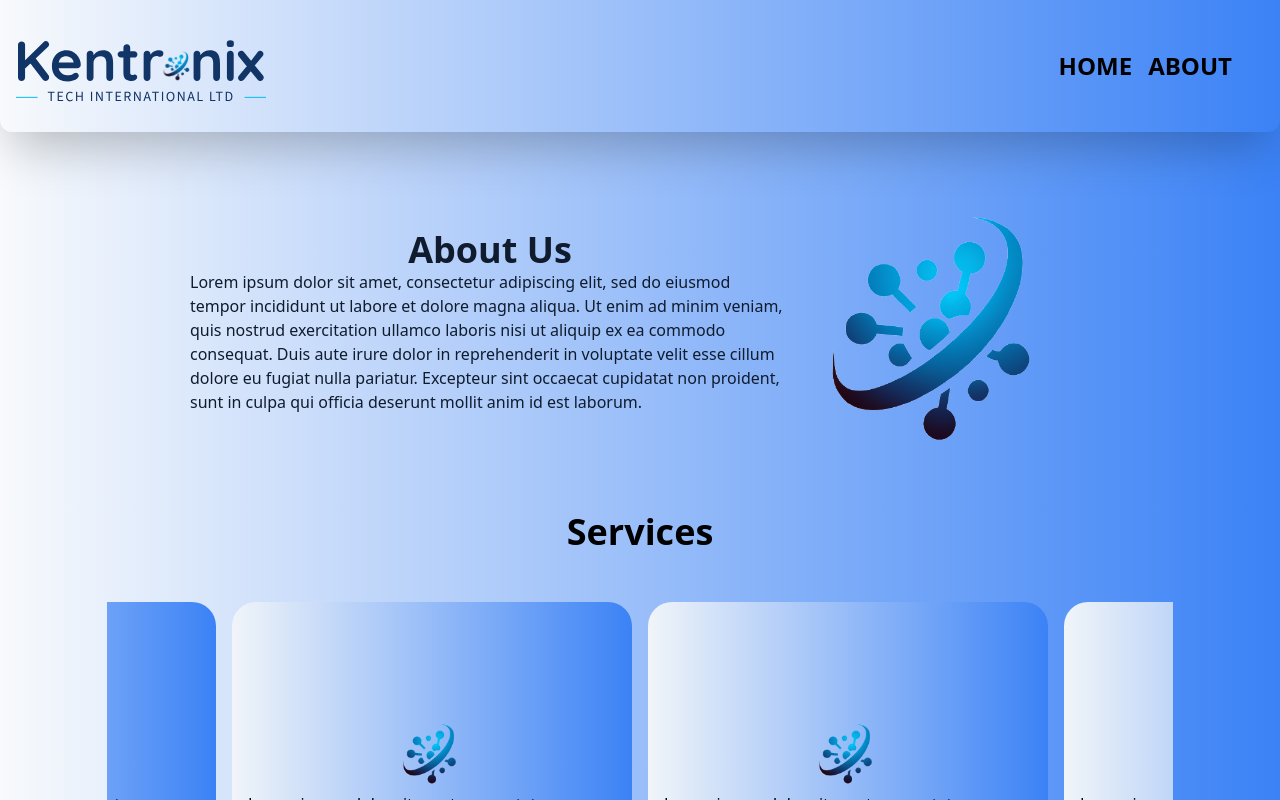
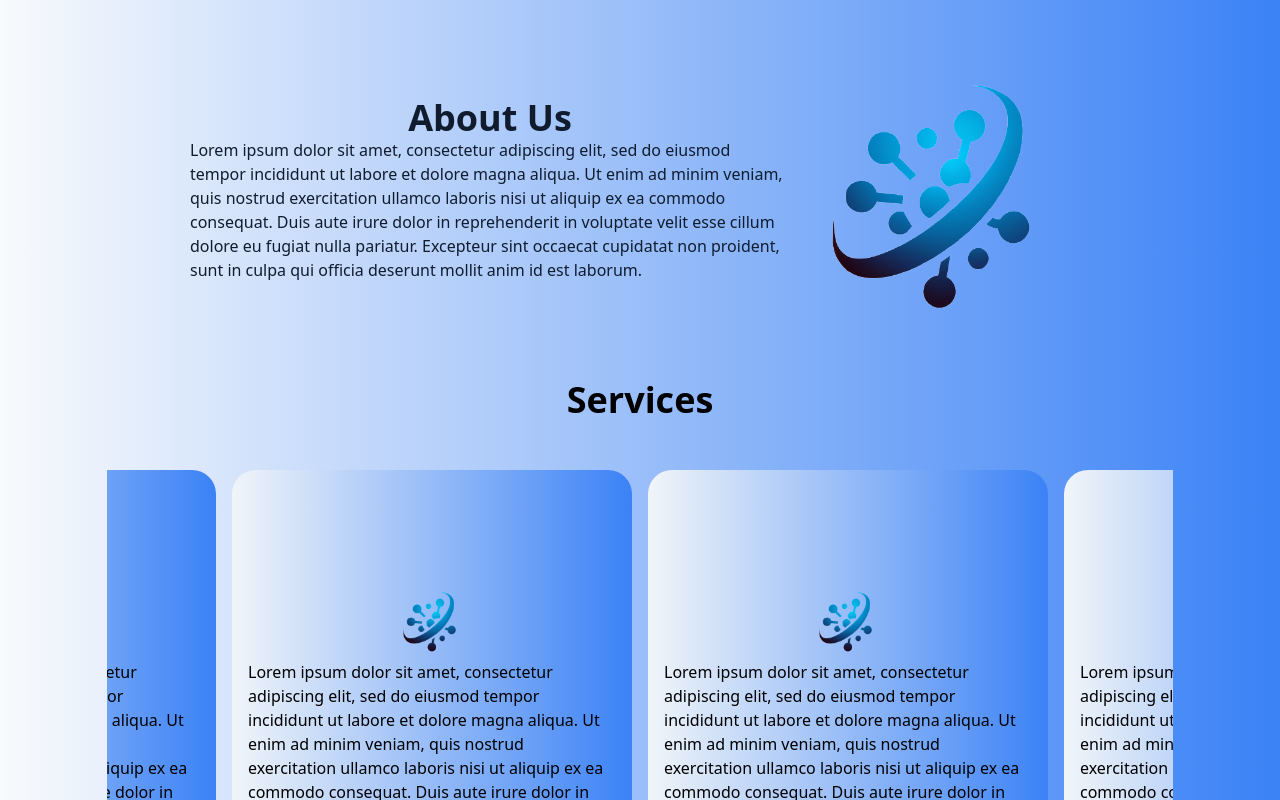
Before and after one commit to mosesmrima/kentronix, a Next.js app: page / in a window 1280 px wide. Shown: the top 800 px of the page. Built offline with nearby package versions, Linux system fonts and the light colour scheme.

Commit message:
remove navbar

```diff
--- a/pages/_app.js
+++ b/pages/_app.js
@@ -1,12 +1,11 @@
 import '../styles/globals.css'
 import '../components/NavBar'
-import {NavBar} from "../components/NavBar";
+
 
 export default function App({ Component, pageProps }) {
   return (
       <>
         <div  className={"w-screen bg-gradient-to-r from-slate-50 to-blue-500"}>
-            <NavBar/>
             <Component {...pageProps} />
         </div>
       </>
```
